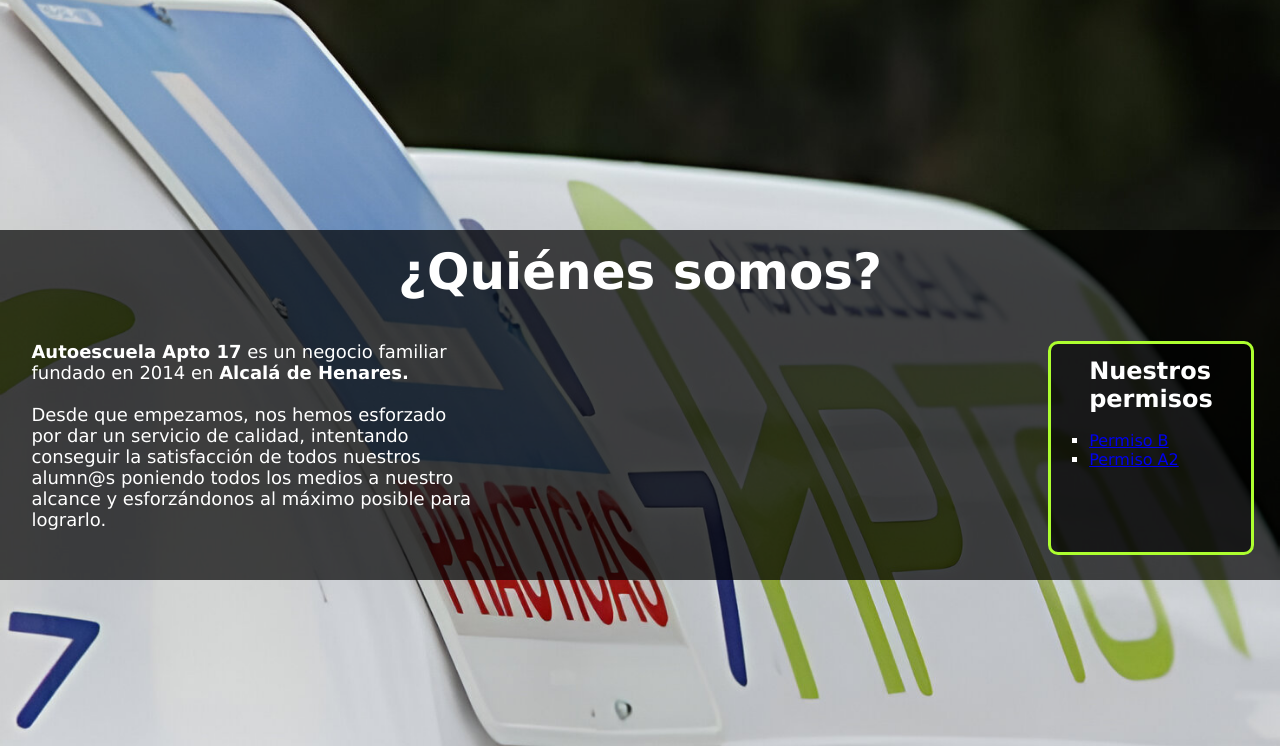
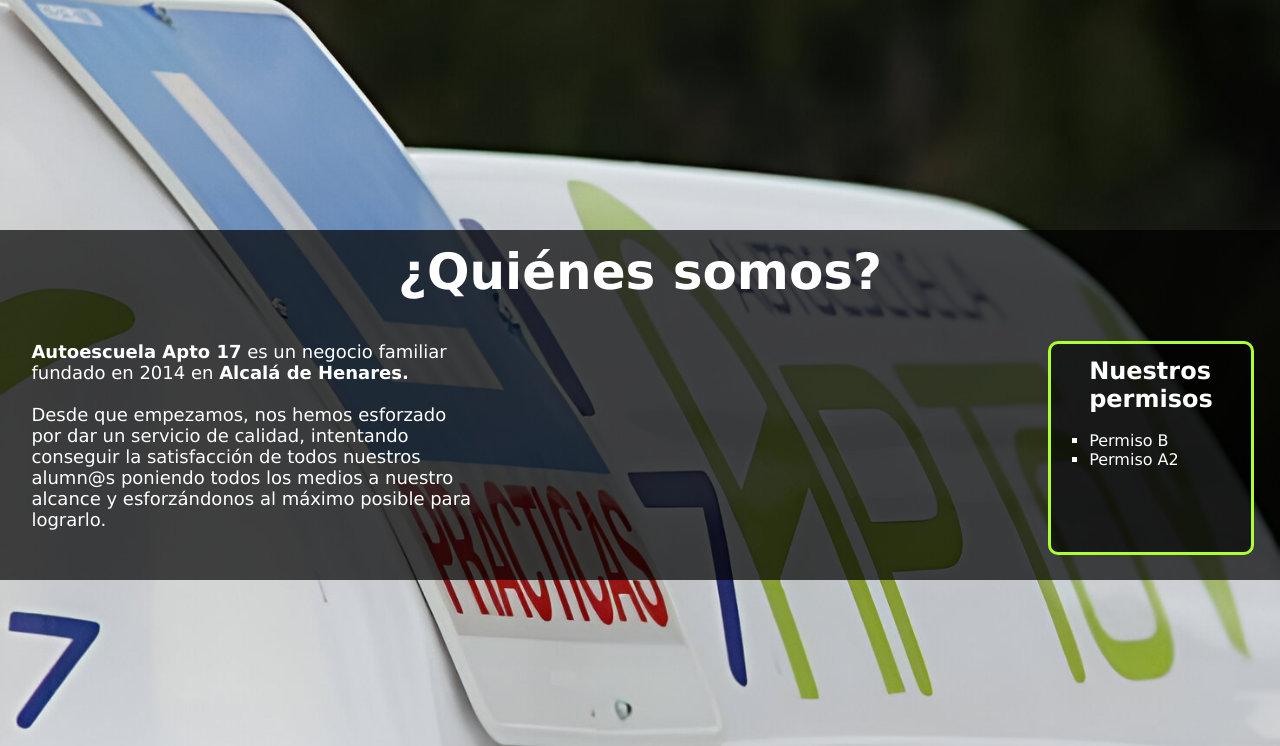
Before and after one commit to Ivan33317/paginaauto, a plain HTML site: page public/saberMas.html in a window 1280 px wide. Shown: the part 90-836 px from the top of the page. Drawn offline with Linux system fonts and the light colour scheme.

Commit message:
Editado hover saber mas

```diff
--- a/public/estilos.css
+++ b/public/estilos.css
@@ -275,6 +275,7 @@
     font-size: 330%;
 }
 
+
 .piePagina{
 
     color: white;
@@ -355,6 +356,26 @@
     text-align: left;
 
 }
+.lpermisoB{
+    text-decoration: none;
+    color: white;
+
+}
+.lpermisoA2{
+    text-decoration: none;
+    color: white;
+
+}
+.lpermisoA2:hover{
+    transition: ease-in 0.2s;
+    color: greenyellow;
+
+}
+.lpermisoB:hover{
+    transition: ease-in 0.2s;
+    color: greenyellow;
+
+}
 
 .pruebas{
     border: solid greenyellow;
@@ -400,11 +421,7 @@
 
 
 
-.imagenPermiso img{
 
-
-
-}
 
 .generalPermisos{
     background: url(cochesMoto.png) no-repeat center;
--- a/public/estilos2.css
+++ b/public/estilos2.css
@@ -213,6 +213,28 @@
 
 .permisos ul li{
     list-style: none;
+}
+.lpermisoB{
+    text-decoration: none;
+    color: white;
+
+}
+.lpermisoA2{
+    text-decoration: none;
+    color: white;
+    list-style: none;
+
+}
+
+.lpermisoA2:hover{
+    transition: ease-in 0.2s;
+    color: greenyellow;
+
+}
+.lpermisoB:hover{
+    transition: ease-in 0.2s;
+    color: greenyellow;
+
 }
 .cajaTitulo{
     padding-top: 1%;
--- a/public/saberMas.html
+++ b/public/saberMas.html
@@ -3,7 +3,7 @@
 <head>
     <meta charset="UTF-8">
     <meta name="viewport" content="width=device-width, initial-scale=1.0">
-    <title>Autoescuela Apto 17</title>
+    <title>Saber más A17</title>
     <link rel="icon" href="images/favicon.png" type="image/png">
     <link rel="stylesheet" media="screen and (min-width: 900px)" href="estilos.css">
     <link rel="stylesheet" media="screen and (max-width: 900px)" href="estilos2.css">
@@ -43,8 +43,8 @@
                     <div class="permisos">
                         <h1>Nuestros permisos</h1>
                         <ul>
-                            <li><a href="permisoB.html">Permiso B</a></li>
-                            <li><a href="permisoA2.html">Permiso A2</a></li>
+                            <li><a href="permisoB.html" class="lpermisoB">Permiso B</a></li>
+                            <li><a href="permisoA2.html" class="lpermisoA2">Permiso A2</a></li>
                         </ul>
                     </div>
                 </div>
```
Also changed, not shown: public/permisoA2.html (+1 -1 lines), public/permisoB.html (+1 -1 lines), public/permisos.html (+1 -1 lines).
